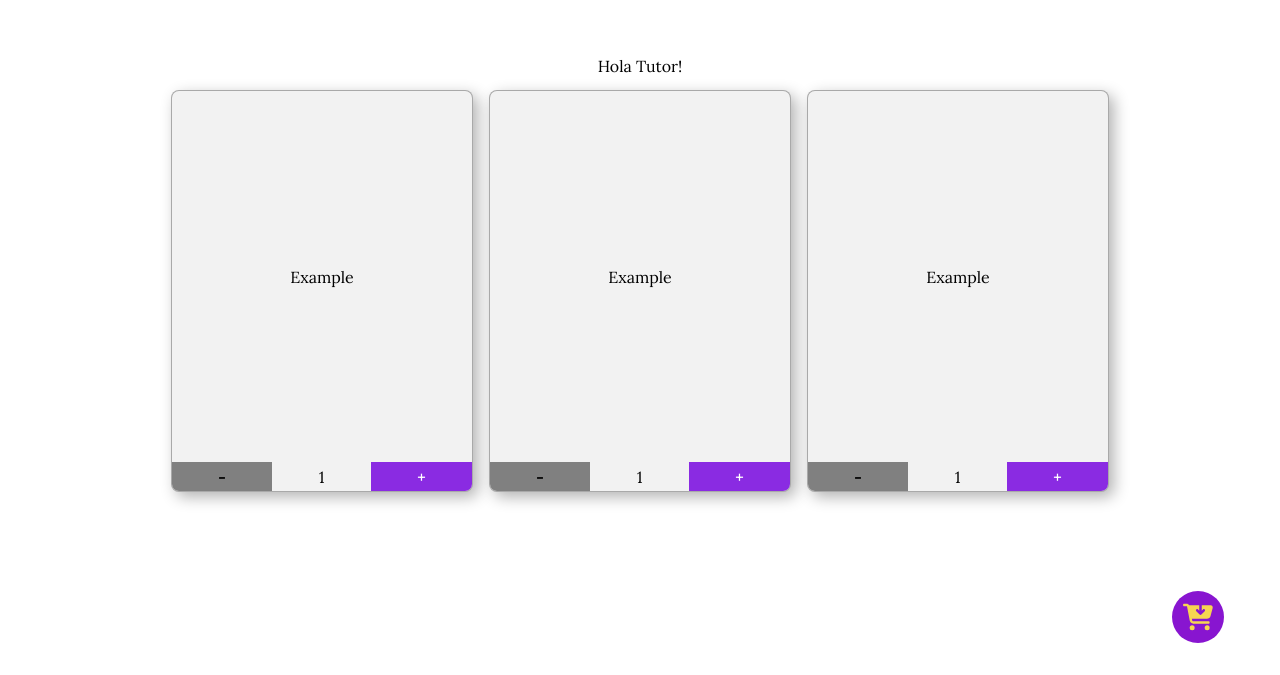
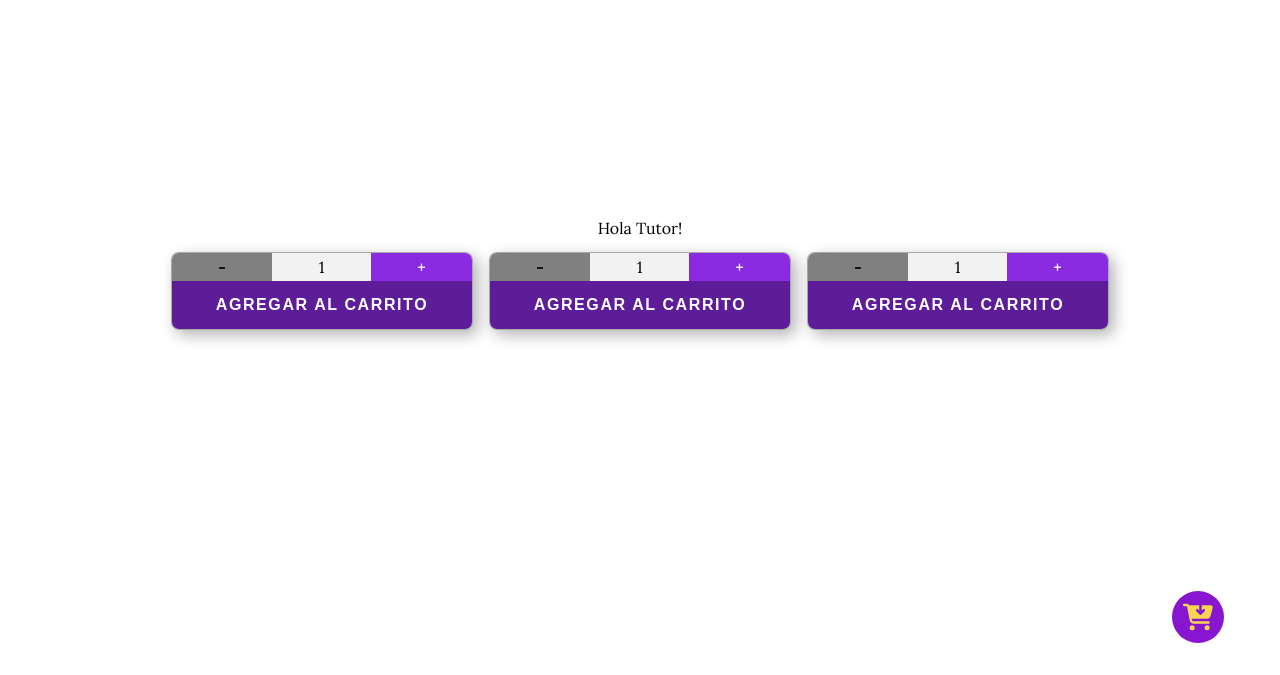
Before and after one commit to ifritzler/coder-react-bookify, a React (Vite) app: page / in a window 1280 px wide. Shown: the part 125-800 px from the top of the page. Built offline with nearby package versions, Linux system fonts and the light colour scheme.

Commit message:
resubmission of practical work

```diff
--- /dev/null
+++ b/src/components/ItemCount/ItemCount.jsx
@@ -0,0 +1,44 @@
+import { useState } from 'react'
+import styles from './style.module.css'
+
+const ItemCount = ({ stock, initial, onAdd, addFail }) => {
+	const [count, setCount] = useState(initial ?? 1)
+
+	const plus = () => {
+		if (count === stock) return
+		setCount(count + 1)
+	}
+
+	const minus = () => {
+		if (count === 1) return
+		setCount(count - 1)
+	}
+
+	const addToCard = () => {
+		if (count > stock) return
+		onAdd(count)
+		setCount(initial)
+	}
+
+	return (
+		<div className={styles.card}>
+			<div className={styles.controls}>
+				<span className={`${styles.action} ${count === 1 ? styles.disabled : ''}`} onClick={minus}>
+					-
+				</span>
+				<span>{count}</span>
+				<span
+					className={`${styles.action} ${count === stock ? styles.disabled : ''}`}
+					onClick={plus}
+				>
+					+
+				</span>
+			</div>
+			<div className={styles['add-to-cart-btn']} onClick={addToCard}>
+				Agregar al carrito
+			</div>
+		</div>
+	)
+}
+
+export default ItemCount
--- /dev/null
+++ b/src/components/ItemCount/index.js
@@ -0,0 +1 @@
+export { default as ItemCount } from './ItemCount'
--- a/src/components/ItemCounter/style.module.css
+++ b/src/components/ItemCount/style.module.css
@@ -3,20 +3,12 @@
 	flex-direction: column;
 	text-align: center;
 	width: 300px;
-	height: 400px;
 	border: 1px solid rgba(0, 0, 0, 0.3);
 	border-radius: 8px;
 	overflow: hidden;
 	background-color: #f2f2f2;
 	transition: all 0.2s ease-in-out;
 	box-shadow: 5px 5px 15px rgba(0, 0, 0, 0.3);
-}
-
-.card p {
-	flex-grow: 1;
-	display: flex;
-	justify-content: center;
-	align-items: center;
 }
 
 .card:hover {
@@ -49,3 +41,24 @@
 	background-color: gray;
 	color: black;
 }
+
+.add-to-cart-btn {
+	font-size: 1em;
+	padding: 1em 1.3em;
+	text-transform: uppercase;
+	letter-spacing: 0.1em;
+	cursor: pointer;
+	background-color: #5d1d99;
+	color: white;
+	font-weight: bold;
+	font-family: sans-serif;
+	user-select: none;
+}
+
+.add-to-cart-btn:hover {
+	background-color: white;
+	color: #5d1d99;
+	-webkit-box-shadow: inset 0px 0px 0px 3px #5d1d99;
+	-moz-box-shadow: inset 0px 0px 0px 3px #5d1d99;
+	box-shadow: inset 0px 0px 0px 3px #5d1d99;
+}
--- a/src/components/ItemCounter/ItemCounter.jsx
+++ /dev/null
@@ -1,40 +0,0 @@
-import { useState } from 'react'
-import styles from './style.module.css'
-
-const ItemCounter = ({ title, initialStock }) => {
-	const [count, setCount] = useState(1)
-	const [stock] = useState(initialStock || 3)
-
-	const onAdd = () => {
-		if (count === stock) return
-		setCount(count + 1)
-	}
-
-	const onDecrement = () => {
-		if (count === 1) return
-		setCount(count - 1)
-	}
-
-	return (
-		<div className={styles.card}>
-			<p>{title || 'Example'}</p>
-			<div className={styles.controls}>
-				<span
-					className={`${styles.action} ${count === 1 ? styles.disabled : ''}`}
-					onClick={onDecrement}
-				>
-					-
-				</span>
-				<span>{count}</span>
-				<span
-					className={`${styles.action} ${count === stock ? styles.disabled : ''}`}
-					onClick={onAdd}
-				>
-					+
-				</span>
-			</div>
-		</div>
-	)
-}
-
-export default ItemCounter
--- a/src/components/ItemCounter/index.js
+++ /dev/null
@@ -1 +0,0 @@
-export { default as ItemCounter } from './ItemCounter'
--- a/src/components/ItemListContainer/ItemListContainer.jsx
+++ b/src/components/ItemListContainer/ItemListContainer.jsx
@@ -1,14 +1,20 @@
-import { ItemCounter } from '../ItemCounter'
+import { ItemCount } from '../ItemCount'
 import styles from './style.module.css'
 
 const ItemListContainer = ({ greeting }) => {
+	const onAdd = (count) => {
+		alert(`Se agregaron ${count} productos al carrito`)
+	}
+	const addFail = () => {
+		alert('Fallo la carga del producto en el carrito')
+	}
 	return (
 		<div className={styles['item-list']}>
 			<p>{`Hola ${greeting || 'Usuario'}!`}</p>
 			<div className={styles.items}>
-				<ItemCounter productName={'Book 1'} />
-				<ItemCounter productName={'Book 2'} />
-				<ItemCounter productName={'Book 3'} />
+				<ItemCount stock={5} initial={1} onAdd={onAdd} addFail={addFail} />
+				<ItemCount stock={15} initial={1} onAdd={onAdd} addFail={addFail} />
+				<ItemCount stock={3} initial={1} onAdd={onAdd} addFail={addFail} />
 			</div>
 		</div>
 	)
```
